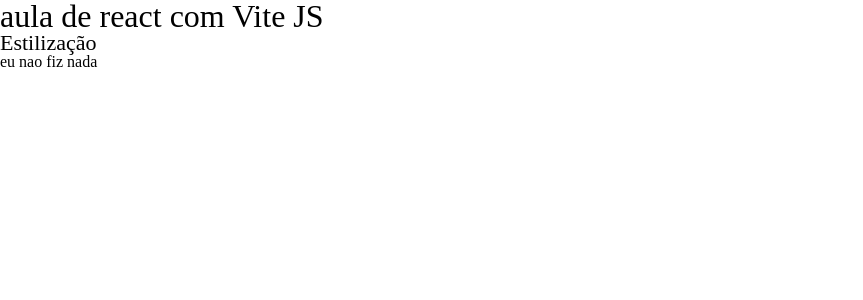
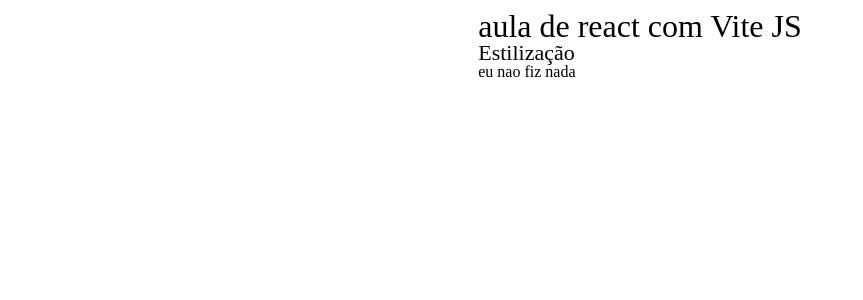
Before and after one commit to cautks/introducaovite, a React (Vite) app: page / in a window 1280 px wide. Shown: the top 300 px of the page, without its empty margins (0-863 px from the left). Built offline with nearby package versions, Linux system fonts and the light colour scheme.

Commit message:
aula.2702

```diff
--- a/src/css/global.css
+++ b/src/css/global.css
@@ -1,3 +1,13 @@
+body {
+  display: flex;
+  justify-content: center;
+  align-items: center;
+  margin: 10px;
+  /*flex-direction: column;
+  /* height: 100vh; */
+  ;
+}
+
 h1{
     font-size:32px;
 }
```
Also changed, not shown: src/about/page.jsx (added, +12 -0 lines).
